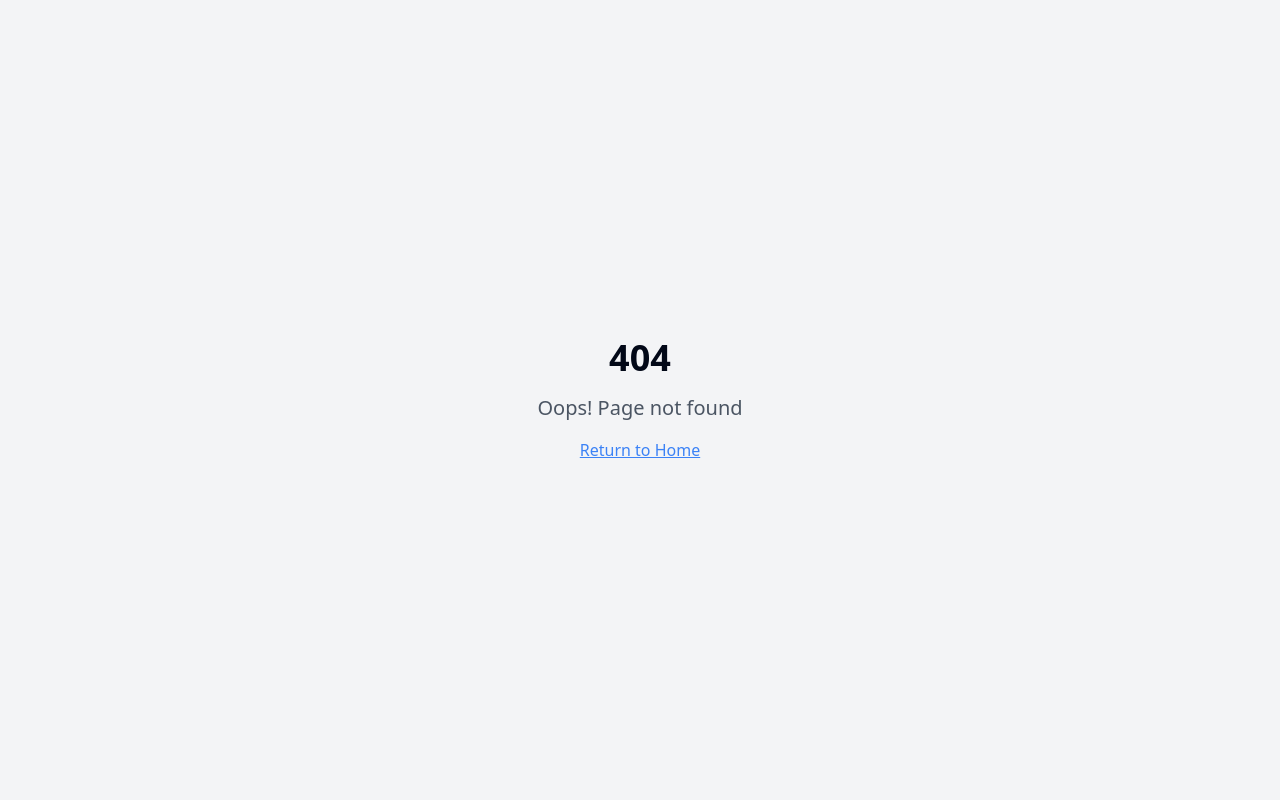
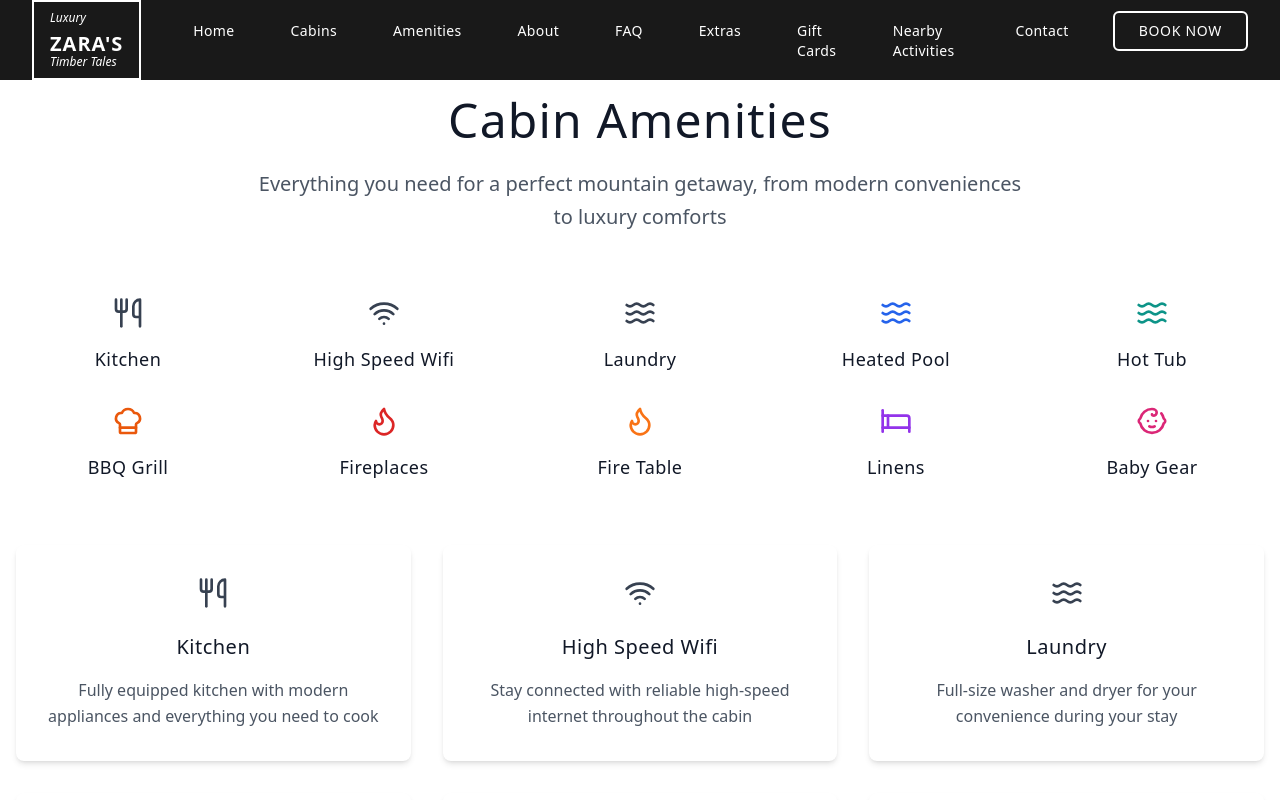
Before and after one commit to kchandrasekhar01/timber-tales-escape-portal, a React (Vite) app: page /amenities in a window 1280 px wide. Before the commit this address had no page. Shown: the top 800 px of the page. Built offline with nearby package versions, Linux system fonts and the light colour scheme.

Commit message:
Fix: Amenities page not rendering
Troubleshoot and resolve the issue causing the Amenities page to fail to render.

```diff
--- a/src/App.tsx
+++ b/src/App.tsx
@@ -7,6 +7,7 @@ import { BrowserRouter, Routes, Route } from "react-router-dom";
 import Index from "./pages/Index";
 import About from "./pages/About";
 import Booking from "./pages/Booking";
+import Amenities from "./pages/Amenities";
 import NotFound from "./pages/NotFound";
 
 const queryClient = new QueryClient();
@@ -21,6 +22,7 @@ const App = () => (
           <Route path="/" element={<Index />} />
           <Route path="/about" element={<About />} />
           <Route path="/booking" element={<Booking />} />
+          <Route path="/amenities" element={<Amenities />} />
           {/* ADD ALL CUSTOM ROUTES ABOVE THE CATCH-ALL "*" ROUTE */}
           <Route path="*" element={<NotFound />} />
         </Routes>
--- /dev/null
+++ b/src/pages/Amenities.tsx
@@ -0,0 +1,14 @@
+
+import { Navigation } from "@/components/Navigation";
+import { Amenities } from "@/components/Amenities";
+
+const AmenitiesPage = () => {
+  return (
+    <div className="min-h-screen bg-white">
+      <Navigation />
+      <Amenities />
+    </div>
+  );
+};
+
+export default AmenitiesPage;
```
